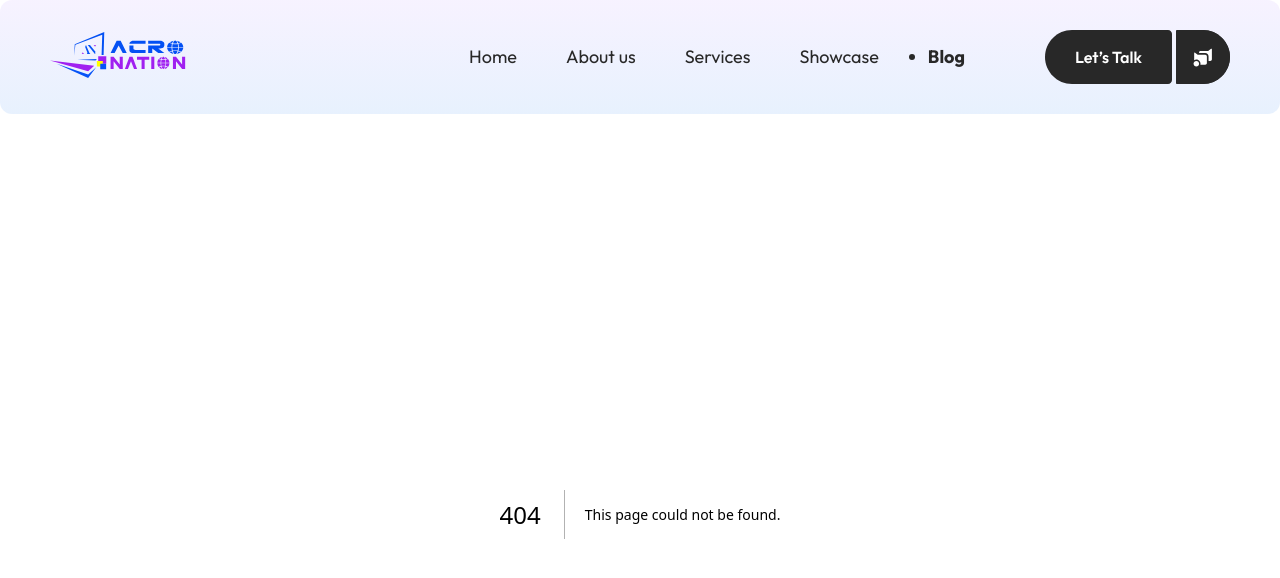
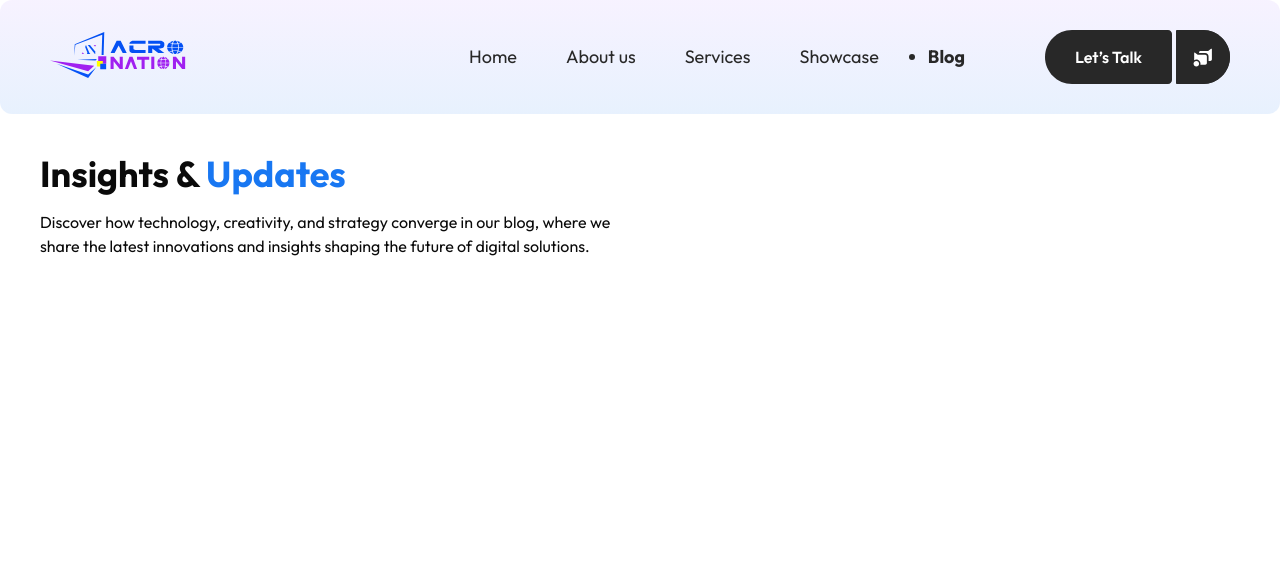
Before and after one commit to riaz37/acronation, a Next.js app: page /blog in a window 1280 px wide. Before the commit this address had no page. Shown: the top 578 px of the page. Built offline with nearby package versions, Linux system fonts and the light colour scheme.

Commit message:
BLOG left

```diff
--- /dev/null
+++ b/src/app/blog/page.tsx
@@ -0,0 +1,14 @@
+"use client"
+
+const page = () => {
+    return (
+        <div className='p-10'>
+            <div>
+                <h1 className="font-bold text-4xl">Insights & <span className='text-[#1877F2]'>Updates</span></h1>
+                <p className="mt-4">Discover how technology, creativity, and strategy converge in our blog, where we <br /> share the latest innovations and insights shaping the future of digital solutions.</p>
+            </div>
+        </div>
+    );
+};
+
+export default page;
--- a/src/app/page.tsx
+++ b/src/app/page.tsx
@@ -5,6 +5,7 @@ import Heroleft from "../Components/Heroleft";
 import {HeroRight} from "../Components/HeroRight";
 import Partnership from "@/Components/Partnership";
 import Contact from "@/Components/Contact";
+
 
 const Home = () => {
   return (
@@ -23,6 +24,9 @@ const Home = () => {
       <div>
         <Contact></Contact>
       </div>
+      <div>
+
+      </div>
     </div>
   );
 };
```
Also changed, not shown: public/blog1.png (added), 1 other file (tests, documents, lock files or other folders).
